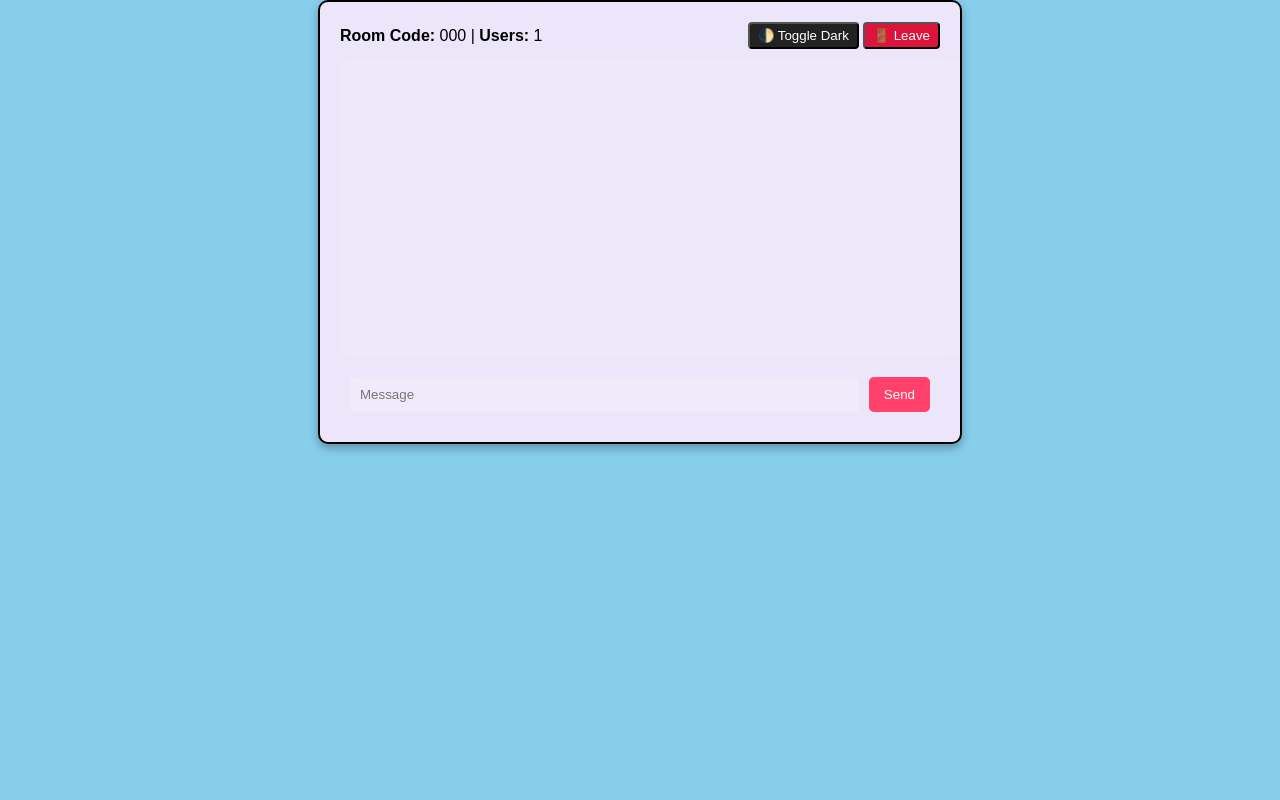
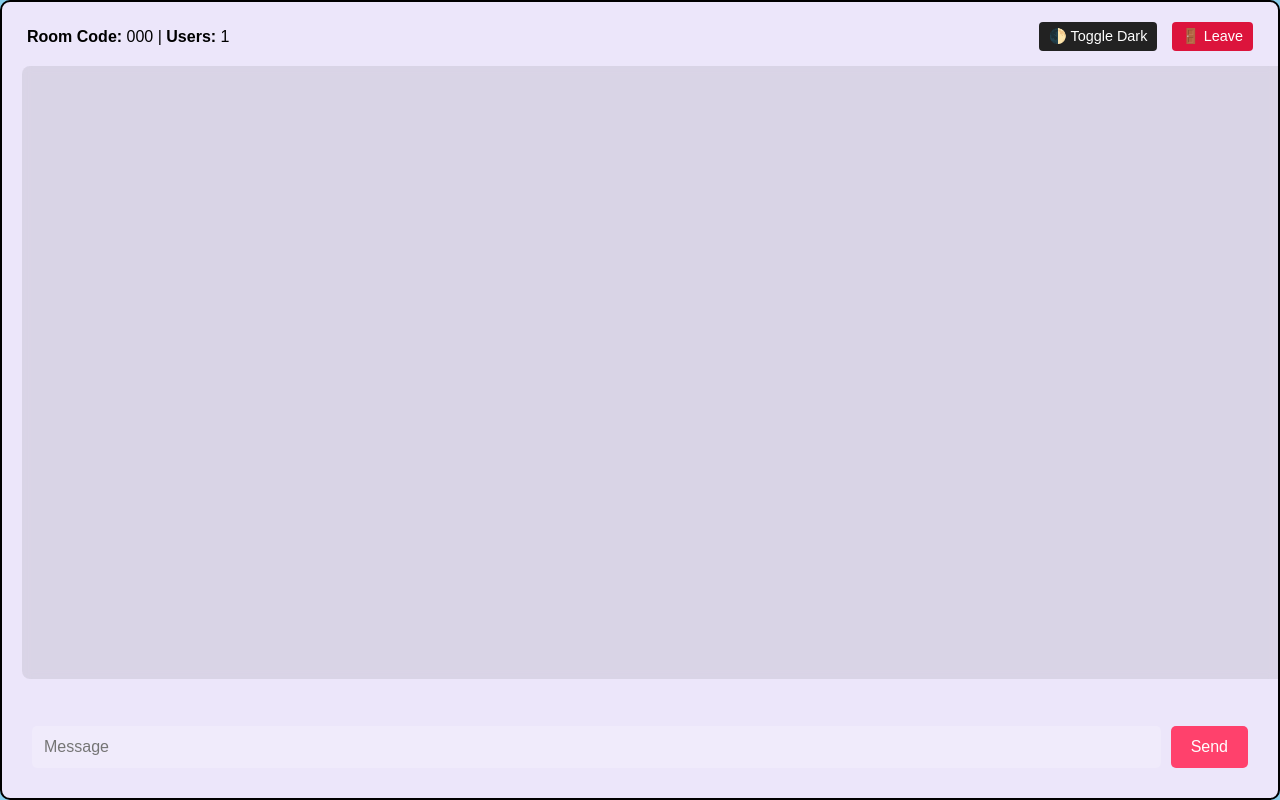
Before and after one commit to dandanani/chatroom, a Flask app: template templates/room.html in a window 1280 px wide. Run offline with Flask 3, Linux system fonts and the light colour scheme; the template is opened without the code that fills it: most values are stand-ins (such as "Sample title", 1, 10 or a date in 2020); some libraries are stand-ins or nearby versions.

Commit message:
Refine chat UI for full-screen and mobile keyboard compatibility

```diff
--- a/templates/room.html
+++ b/templates/room.html
@@ -1,135 +1,197 @@
 {% extends 'base.html' %}
 {% block content %}
 <style>
+  html, body {
+    height: 100%;
+    width: 100%;
+    margin: 0;
+    padding: 0;
+    overflow: hidden; /* Prevent body/html scroll, let message-box manage */
+    font-family: Arial, sans-serif;
+    box-sizing: border-box;
+    -webkit-overflow-scrolling: touch; /* For smoother scrolling on iOS */
+
+    /* Default Light Mode Variables */
+    --bg-color: skyblue; /* Covered by message-box */
+    --text-color: black;
+    --message-box-bg: linear-gradient(135deg, #ece6fa, #ece6fa);
+    --message-bg: rgba(0, 0, 0, 0.08);
+    --input-bg: rgba(255, 255, 255, 0.2);
+    --input-color: black;
+    --typing-color: #333;
+    --input-shadow: none;
+  }
+
+  /* Dark Mode Variables */
+  html[data-theme='dark'] {
+    --bg-color: black;
+    --text-color: white;
+    --message-box-bg: linear-gradient(135deg, #333, #555);
+    --message-bg: rgba(255, 255, 255, 0.15);
+    --input-bg: rgba(255, 255, 255, 0.3);
+    --input-color: white;
+    --typing-color: #ccc;
+    --input-shadow: 0 -2px 10px rgba(255, 255, 255, 0.1);
+  }
+
   body {
-    background: var(--bg-color, skyblue);
-    color: var(--text-color, black);
+    background: var(--bg-color);
+    color: var(--text-color);
     transition: background 0.3s, color 0.3s;
-    margin: 0;
-    font-family: Arial, sans-serif;
   }
 
   .message-box {
-    width: 90%;
-    max-width: 600px;
-    margin: auto;
-    padding: 20px;
-    background: linear-gradient(135deg, #ece6fa , #ece6fa);
-    border-radius: 10px;
-    box-shadow: 0px 4px 10px rgba(0, 0, 0, 0.3);
+    width: 100%;
+    height: 100vh; /* Takes full viewport height on desktop, adjusted by JS for mobile */
+    padding: 20px; /* Overall padding for the chat interface */
+    background: var(--message-box-bg);
     display: flex;
-    flex-direction: column;
-    height: 50vh;
-    overflow: hidden;
+    flex-direction: column; /* Stack children vertically */
+    box-sizing: border-box;
+    overflow: hidden; /* Ensures inner scrolling elements don't cause outer scroll */
+  }
+
+  .controls {
+    display: flex;
+    justify-content: space-between;
+    margin-bottom: 15px;
+    align-items: center;
+    padding: 0 5px; /* Aligns with message text padding */
+    flex-shrink: 0; /* Prevents shrinking */
   }
 
   .messages {
-    flex-grow: 1;
-    overflow-y: auto;
-    padding: 10px;
+    flex-grow: 1; /* Takes all available space */
+    overflow-y: auto; /* Enables scrolling within messages */
+    padding: 15px;
     border-radius: 8px;
     margin-bottom: 10px;
-    background: rgba(255, 255, 255, 0.1);
+    background: var(--message-bg);
     backdrop-filter: blur(5px);
-    max-height: calc(80vh - 100px);
+    -webkit-overflow-scrolling: touch;
+    /* max-height will be dynamically set by JS */
   }
 
   .text {
-    padding: 10px;
-    margin: 5px;
-    background: rgba(0, 0, 0, 0.2);
+    padding: 12px 15px;
+    margin-bottom: 8px;
+    background: var(--message-bg);
     border-radius: 5px;
     animation: fadeIn 0.3s ease-in-out;
+    word-wrap: break-word;
   }
 
   @keyframes fadeIn {
-    from { opacity: 0; transform: translateY(10px); }
-    to { opacity: 1; transform: translateY(0); }
+    from {
+      opacity: 0;
+      transform: translateY(10px);
+    }
+    to {
+      opacity: 1;
+      transform: translateY(0);
+    }
+  }
+
+  .typing {
+    font-size: 0.9em;
+    color: var(--typing-color);
+    margin-bottom: 10px;
+    padding: 0 5px;
+    height: 1.2em; /* Reserve space */
+    flex-shrink: 0;
   }
 
   .inputs {
     display: flex;
     gap: 10px;
     padding-top: 10px;
-    position: relative;
-    z-index: 10;
+    flex-shrink: 0; /* Prevents shrinking */
+    /* On desktop, this will naturally sit at the bottom of the flex column */
   }
 
   #message {
     flex-grow: 1;
-    padding: 10px;
+    padding: 12px;
     border-radius: 5px;
     border: none;
     outline: none;
-    background: rgba(255, 255, 255, 0.2);
-    color: black;
+    background: var(--input-bg);
+    color: var(--input-color);
+    font-size: 1em;
   }
 
   #send-btn {
-    padding: 10px 15px;
+    padding: 12px 20px;
     background: #ff416c;
     border: none;
     border-radius: 5px;
     color: white;
     cursor: pointer;
+    font-size: 1em;
+    flex-shrink: 0;
   }
 
   #send-btn:hover {
     background: #ff4b2b;
   }
 
-  .controls {
-    display: flex;
-    justify-content: space-between;
-    margin-bottom: 10px;
-    align-items: center;
-  }
-
-  .typing {
+  .dark-mode-toggle,
+  .leave-btn {
+    cursor: pointer;
+    padding: 6px 10px;
+    border-radius: 4px;
     font-size: 0.9em;
-    color: #333;
+    border: none;
   }
 
   .dark-mode-toggle {
-    cursor: pointer;
     background: #222;
     color: white;
-    padding: 4px 8px;
-    border-radius: 4px;
   }
 
   .leave-btn {
     background: crimson;
     color: white;
-    padding: 4px 8px;
-    border-radius: 4px;
-    cursor: pointer;
+    margin-left: 10px;
   }
 
-  @media (max-width: 600px) {
+  /* Mobile Specific Styles - Adjusting inputs and message-box padding/height */
+  @media (max-width: 768px) {
     .message-box {
-      width: 95%;
-      padding: 15px;
-      height: 90vh;
+      padding: 10px; /* Overall padding reduced for mobile */
+      height: 100%; /* Keep 100% height, JS will adjust */
     }
 
     .messages {
-      max-height: calc(70vh - 80px);
+      padding: 8px;
+    }
+
+    .text {
+      padding: 10px 12px;
+      margin-bottom: 6px;
+    }
+
+    .controls {
+      margin-bottom: 10px;
+      padding: 0;
+    }
+
+    .typing {
+      margin-bottom: 5px;
+      padding: 0;
     }
 
     .inputs {
-      position: absolute;
-      bottom: 20px;
+      position: fixed; /* Keep fixed position for mobile */
+      bottom: 0;
+      left: 0;
       width: 100%;
-      padding-bottom: 30px;
-    }
-
-    #message {
-      width: 80%;
-    }
-
-    #send-btn {
-      width: 15%;
+      padding: 10px;
+      padding-bottom: calc(10px + env(safe-area-inset-bottom)); /* Account for notch */
+      background: var(--message-box-bg);
+      box-sizing: border-box;
+      z-index: 1000;
+      box-shadow: var(--input-shadow);
     }
   }
 </style>
@@ -160,7 +222,10 @@
   const messages = document.getElementById("messages");
   const messageInput = document.getElementById("message");
   const typingIndicator = document.getElementById("typing-indicator");
-  const mode = "{{ mode }}"; // Injected by Flask
+  const messageBox = document.querySelector('.message-box');
+  const controls = document.querySelector('.controls');
+  const inputs = document.querySelector('.inputs');
+  const mode = "{{ mode }}";
 
   let typingTimeout;
 
@@ -169,19 +234,17 @@
     content.classList.add("text");
     content.innerHTML = `
       <span><strong>${name}</strong>${isPrivate ? " (private)" : ""}: ${msg}</span>
-      <span class="muted" style="font-size: 0.8em; display:block;">${new Date().toLocaleString()}</span>
+      <span class="muted" style="font-size: 0.8em; display:block; margin-top: 5px; opacity: 0.7;">${new Date().toLocaleString()}</span>
     `;
     messages.appendChild(content);
     messages.scrollTop = messages.scrollHeight;
-
-    // ✅ Auto-delete oldest if in privacy mode
-    if (mode === "privacy" && messages.children.length > 5) {
-      messages.removeChild(messages.firstChild);
-    }
   };
 
   socketio.on("message", data => {
     createMessage(data.name, data.message, data.private);
+    if (mode === "privacy" && messages.children.length > 5) {
+      messages.removeChild(messages.firstChild);
+    }
   });
 
   socketio.on("user_count", count => {
@@ -202,7 +265,10 @@
   };
 
   const handleKeyPress = event => {
-    if (event.key === "Enter") sendMessage();
+    if (event.key === "Enter") {
+      event.preventDefault();
+      sendMessage();
+    }
   };
 
   const notifyTyping = () => {
@@ -210,9 +276,13 @@
   };
 
   const toggleDarkMode = () => {
-    const isDark = document.body.style.getPropertyValue("--bg-color") === "black";
-    document.body.style.setProperty("--bg-color", isDark ? "skyblue" : "black");
-    document.body.style.setProperty("--text-color", isDark ? "black" : "white");
+    const html = document.documentElement;
+    const isDark = html.getAttribute('data-theme') === 'dark';
+    if (isDark) {
+      html.removeAttribute('data-theme');
+    } else {
+      html.setAttribute('data-theme', 'dark');
+    }
   };
 
   const leaveRoom = () => {
@@ -220,28 +290,65 @@
     window.location.href = "/";
   };
 
-  // Handle mobile keyboard open event to adjust the layout
-  window.addEventListener("focusin", () => {
-    if (window.innerHeight <= 600) { // Check for mobile view
-      document.body.style.height = '100vh';
-      document.querySelector('.message-box').style.height = '100vh';
-      document.querySelector('.inputs').style.position = 'absolute';
-      document.querySelector('.inputs').style.bottom = '0';
+  // --- Mobile Keyboard and Layout Adjustment ---
+  const adjustLayoutForKeyboard = () => {
+    const isMobile = window.innerWidth <= 768; // Our mobile breakpoint
+
+    // Calculate fixed height of non-scrolling elements
+    const controlsHeight = controls.offsetHeight + parseFloat(getComputedStyle(controls).marginBottom);
+    const typingIndicatorHeight = typingIndicator.offsetHeight + parseFloat(getComputedStyle(typingIndicator).marginBottom);
+    const inputsHeight = inputs.offsetHeight + parseFloat(getComputedStyle(inputs).paddingBottom); // Includes padding-bottom and safe-area
+
+    // Get the base padding from .message-box (top + bottom)
+    const messageBoxPaddingTop = parseFloat(getComputedStyle(messageBox).paddingTop);
+    const messageBoxPaddingBottom = parseFloat(getComputedStyle(messageBox).paddingBottom);
+
+    if (isMobile) {
+      // Set messageBox height to the current visible viewport height (which shrinks with keyboard)
+      messageBox.style.height = `${window.innerHeight}px`;
+
+      // Calculate the remaining height for messages within the current viewport
+      const availableHeightForMessages = window.innerHeight - (messageBoxPaddingTop + messageBoxPaddingBottom) - controlsHeight - typingIndicatorHeight - inputsHeight;
+
+      messages.style.maxHeight = `${availableHeightForMessages}px`;
+      messages.style.height = `${availableHeightForMessages}px`; // Explicitly set height
+      messages.scrollTop = messages.scrollHeight; // Scroll to bottom
+    } else {
+      // Desktop: Reset messageBox height to full viewport
+      messageBox.style.height = '100vh';
+      // Recalculate based on full desktop view
+      const availableHeightForMessages = window.innerHeight - (messageBoxPaddingTop + messageBoxPaddingBottom) - controlsHeight - typingIndicatorHeight - inputsHeight;
+      messages.style.maxHeight = `${availableHeightForMessages}px`;
+      messages.style.height = 'auto'; // Let flex-grow manage on desktop
+      messages.scrollTop = messages.scrollHeight;
     }
+  };
+
+  // Add listeners for dynamic adjustment
+  window.addEventListener('resize', adjustLayoutForKeyboard); // For orientation change & keyboard appearance
+  messageInput.addEventListener('focus', adjustLayoutForKeyboard); // When input gains focus (keyboard opens)
+  messageInput.addEventListener('blur', adjustLayoutForKeyboard); // When input loses focus (keyboard closes)
+
+  // Initial layout adjustment on page load
+  document.addEventListener('DOMContentLoaded', () => {
+    adjustLayoutForKeyboard();
+    messages.scrollTop = messages.scrollHeight; // Ensure initial scroll to bottom
   });
 
-  window.addEventListener("focusout", () => {
-    if (window.innerHeight <= 600) { // Check for mobile view
-      document.body.style.height = 'auto';
-      document.querySelector('.message-box').style.height = '80vh';
-      document.querySelector('.inputs').style.position = 'relative';
-    }
+  // Re-adjust layout whenever new messages are added to maintain scroll position
+  const observer = new MutationObserver(() => {
+    messages.scrollTop = messages.scrollHeight;
   });
+  observer.observe(messages, { childList: true });
+
 </script>
 
 {% for msg in messages %}
 <script type="text/javascript">
-  createMessage("{{msg.name}}", "{{msg.message}}", {{msg.private|default(false)|tojson}});
+  // Add initial messages after DOM is ready
+  document.addEventListener('DOMContentLoaded', () => {
+    createMessage("{{msg.name}}", "{{msg.message}}", {{msg.private|default(false)|tojson}});
+  });
 </script>
 {% endfor %}
 {% endblock %}
```
